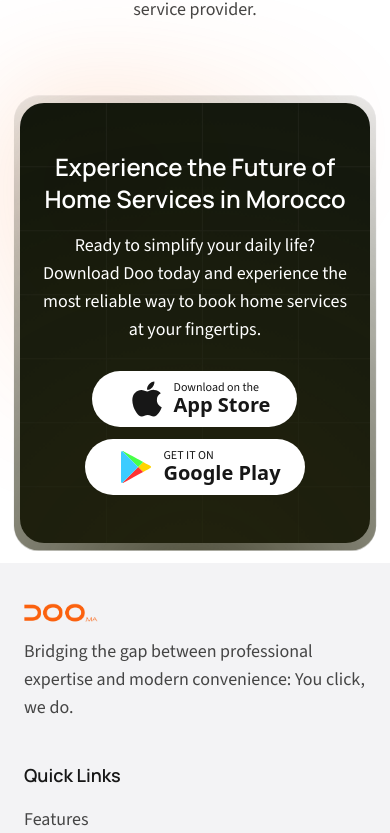
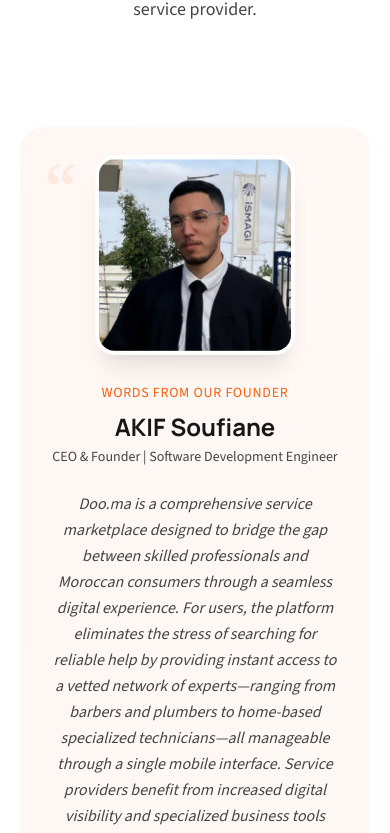
Before and after one commit to Soufianeakif/doo-landingpage, a Next.js app: page /en in a window 390 px wide. Shown: the part 7873-8706 px from the top of the page. Built offline with nearby package versions, Linux system fonts and the light colour scheme.

Commit message:
add ceo section

```diff
--- a/messages/ar.json
+++ b/messages/ar.json
@@ -85,6 +85,12 @@
     "heading": "جرب مستقبل الخدمات المنزلية في المغرب",
     "subheading": "مستعد لتبسيط حياتك اليومية؟ حمل دو اليوم واكتشف الطريقة الأكثر موثوقية لحجز الخدمات المنزلية في متناول يدك."
   },
+  "ceo": {
+    "title": "كلمة من مؤسسنا",
+    "name": "AKIF Soufiane",
+    "role": "المدير التنفيذي والمؤسس | مهندس تطوير البرمجيات",
+    "quote": "Doo.ma هو سوق خدمات شامل مصمم لجسر الفجوة بين المحترفين المهرة والمستهلكين المغاربة من خلال تجربة رقمية سلسة. بالنسبة للمستخدمين، تلغي المنصة توتر البحث عن مساعدة موثوقة من خلال توفير وصول فوري إلى شبكة مختارة من الخبراء—بدءاً من الحلاقين والسباكين إلى التقنيين المتخصصين في المنزل—كلها قابلة للإدارة عبر واجهة محمولة واحدة. يستفيد مزودو الخدمات من رقمية مرئية متزايدة وأدوات تجارية متخصصة تعمل على تبسيط الجدولة وتوليد العملاء وإدارة العلاقات مع العملاء، مما يمكّن المحترفين المحليين في النهاية من توسيع عملياتهم في اقتصاد رقمي متزايد."
+  },
   "footer": {
     "subheading": "جسر الفجوة بين الخبرة المهنية والراحة العصرية: أنت تنقر، ونحن نفعل.",
     "quickLinks": "روابط سريعة",
--- a/messages/en.json
+++ b/messages/en.json
@@ -85,6 +85,12 @@
     "heading": "Experience the Future of Home Services in Morocco",
     "subheading": "Ready to simplify your daily life? Download Doo today and experience the most reliable way to book home services at your fingertips."
   },
+  "ceo": {
+    "title": "Words from Our Founder",
+    "name": "AKIF Soufiane",
+    "role": "CEO & Founder | Software Development Engineer",
+    "quote": "Doo.ma is a comprehensive service marketplace designed to bridge the gap between skilled professionals and Moroccan consumers through a seamless digital experience. For users, the platform eliminates the stress of searching for reliable help by providing instant access to a vetted network of experts—ranging from barbers and plumbers to home-based specialized technicians—all manageable through a single mobile interface. Service providers benefit from increased digital visibility and specialized business tools that streamline scheduling, lead generation, and client management, ultimately empowering local professionals to scale their operations in an increasingly digital economy."
+  },
   "footer": {
     "subheading": "Bridging the gap between professional expertise and modern convenience: You click, we do.",
     "quickLinks": "Quick Links",
--- a/messages/fr.json
+++ b/messages/fr.json
@@ -85,6 +85,12 @@
     "heading": "Découvrez l'Avenir des Services Domestiques au Maroc",
     "subheading": "Prêt à simplifier votre quotidien? Téléchargez Doo aujourd'hui et découvrez la façon la plus fiable de réserver des services domestiques à portée de main."
   },
+  "ceo": {
+    "title": "Les Mots de Notre Fondateur",
+    "name": "AKIF Soufiane",
+    "role": "PDG & Fondateur | Ingénieur en Développement Logiciel",
+    "quote": "Doo.ma est une place de marché de services complète conçue pour combler le fossé entre les professionnels qualifiés et les consommateurs marocains grâce à une expérience numérique fluide. Pour les utilisateurs, la plateforme élimine le stress de la recherche d'aide fiable en fournissant un accès instantané à un réseau vérifié d'experts—allant des barbiers et plombiers aux techniciens spécialisés à domicile—tout gérable via une interface mobile unique. Les prestataires de services bénéficient d'une visibilité numérique accrue et d'outils commerciaux spécialisés qui rationalisent la planification, la génération de leads et la gestion client, permettant finalement aux professionnels locaux de développer leurs opérations dans une économie de plus en plus numérique."
+  },
   "footer": {
     "subheading": "Combler le fossé entre l'expertise professionnelle et la commodité moderne: Vous cliquez, nous faisons.",
     "quickLinks": "Liens Rapides",
--- a/src/app/[locale]/page.tsx
+++ b/src/app/[locale]/page.tsx
@@ -7,6 +7,7 @@
 import Section from "@/components/Section";
 import Stats from "@/components/Stats";
 import CTA from "@/components/CTA";
+import CEO from "@/components/CEO";
 
 const HomePage: React.FC = () => {
   return (
@@ -28,6 +29,8 @@
 
         <Stats />
 
+        <CEO />
+
         <CTA />
       </Container>
     </>
--- /dev/null
+++ b/src/components/CEO.tsx
@@ -0,0 +1,98 @@
+'use client';
+
+import React from 'react';
+import Image from 'next/image';
+import { motion } from 'framer-motion';
+import { useTranslations } from 'next-intl';
+
+const CEO: React.FC = () => {
+    const t = useTranslations('ceo');
+
+    return (
+        <section id="ceo" className="py-16 lg:py-24">
+            <motion.div
+                className="relative bg-gradient-to-br from-[#FA5F0E]/5 to-[#f47d42]/5 rounded-3xl p-8 lg:p-12"
+                initial={{ opacity: 0, y: 40 }}
+                whileInView={{ opacity: 1, y: 0 }}
+                viewport={{ once: true }}
+                transition={{ duration: 0.6 }}
+            >
+                {/* Decorative quote mark */}
+                <motion.div
+                    className="absolute top-6 start-6 lg:top-8 lg:start-8 text-7xl lg:text-9xl text-[#FA5F0E]/10 font-serif leading-none select-none"
+                    initial={{ opacity: 0, scale: 0.8 }}
+                    whileInView={{ opacity: 1, scale: 1 }}
+                    viewport={{ once: true }}
+                    transition={{ duration: 0.5, delay: 0.2 }}
+                >
+                    &ldquo;
+                </motion.div>
+
+                <div className="flex flex-col lg:flex-row gap-8 lg:gap-12 items-center">
+                    {/* Image */}
+                    <motion.div
+                        className="flex-shrink-0"
+                        initial={{ opacity: 0, scale: 0.9 }}
+                        whileInView={{ opacity: 1, scale: 1 }}
+                        viewport={{ once: true }}
+                        transition={{ duration: 0.5, delay: 0.1 }}
+                    >
+                        <div className="relative w-48 h-48 lg:w-64 lg:h-64 rounded-2xl overflow-hidden shadow-xl ring-4 ring-white">
+                            <Image
+                                src="/images/akifsoufiane.jpg"
+                                alt={t('name')}
+                                fill
+                                className="object-cover"
+                            />
+                        </div>
+                    </motion.div>
+
+                    {/* Content */}
+                    <div className="flex-1 text-center lg:text-start">
+                        <motion.p
+                            className="text-[#FA5F0E] font-medium text-sm tracking-wider uppercase mb-2"
+                            initial={{ opacity: 0, y: 20 }}
+                            whileInView={{ opacity: 1, y: 0 }}
+                            viewport={{ once: true }}
+                            transition={{ duration: 0.5, delay: 0.2 }}
+                        >
+                            {t('title')}
+                        </motion.p>
+
+                        <motion.h3
+                            className="text-2xl lg:text-3xl font-bold text-foreground mb-1"
+                            initial={{ opacity: 0, y: 20 }}
+                            whileInView={{ opacity: 1, y: 0 }}
+                            viewport={{ once: true }}
+                            transition={{ duration: 0.5, delay: 0.3 }}
+                        >
+                            {t('name')}
+                        </motion.h3>
+
+                        <motion.p
+                            className="text-foreground-accent text-sm mb-6"
+                            initial={{ opacity: 0, y: 20 }}
+                            whileInView={{ opacity: 1, y: 0 }}
+                            viewport={{ once: true }}
+                            transition={{ duration: 0.5, delay: 0.4 }}
+                        >
+                            {t('role')}
+                        </motion.p>
+
+                        <motion.blockquote
+                            className="text-foreground-accent leading-relaxed text-base lg:text-lg italic"
+                            initial={{ opacity: 0, y: 20 }}
+                            whileInView={{ opacity: 1, y: 0 }}
+                            viewport={{ once: true }}
+                            transition={{ duration: 0.5, delay: 0.5 }}
+                        >
+                            {t('quote')}
+                        </motion.blockquote>
+                    </div>
+                </div>
+            </motion.div>
+        </section>
+    );
+};
+
+export default CEO;
```
Also changed, not shown: public/images/akifsoufiane.jpg (added).
